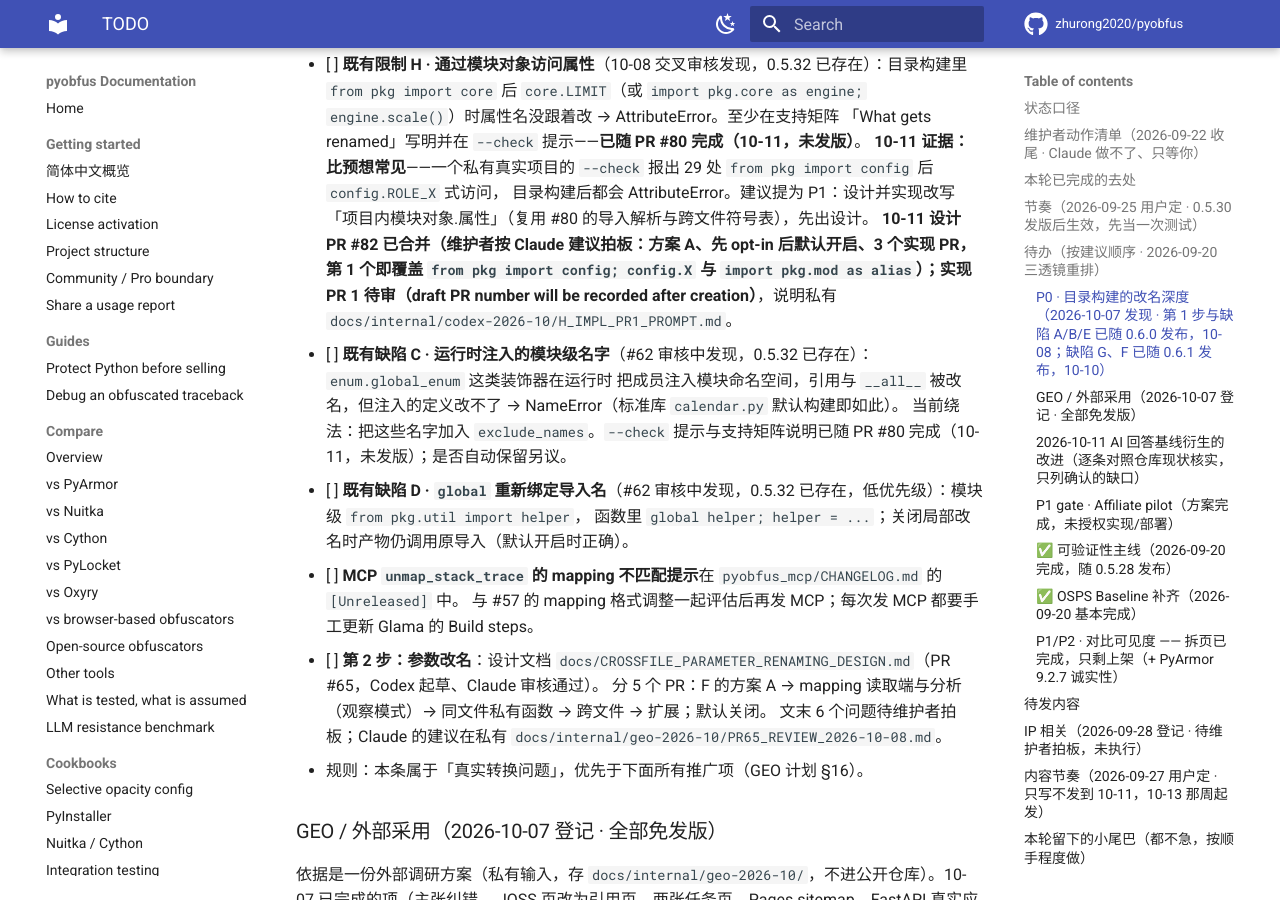
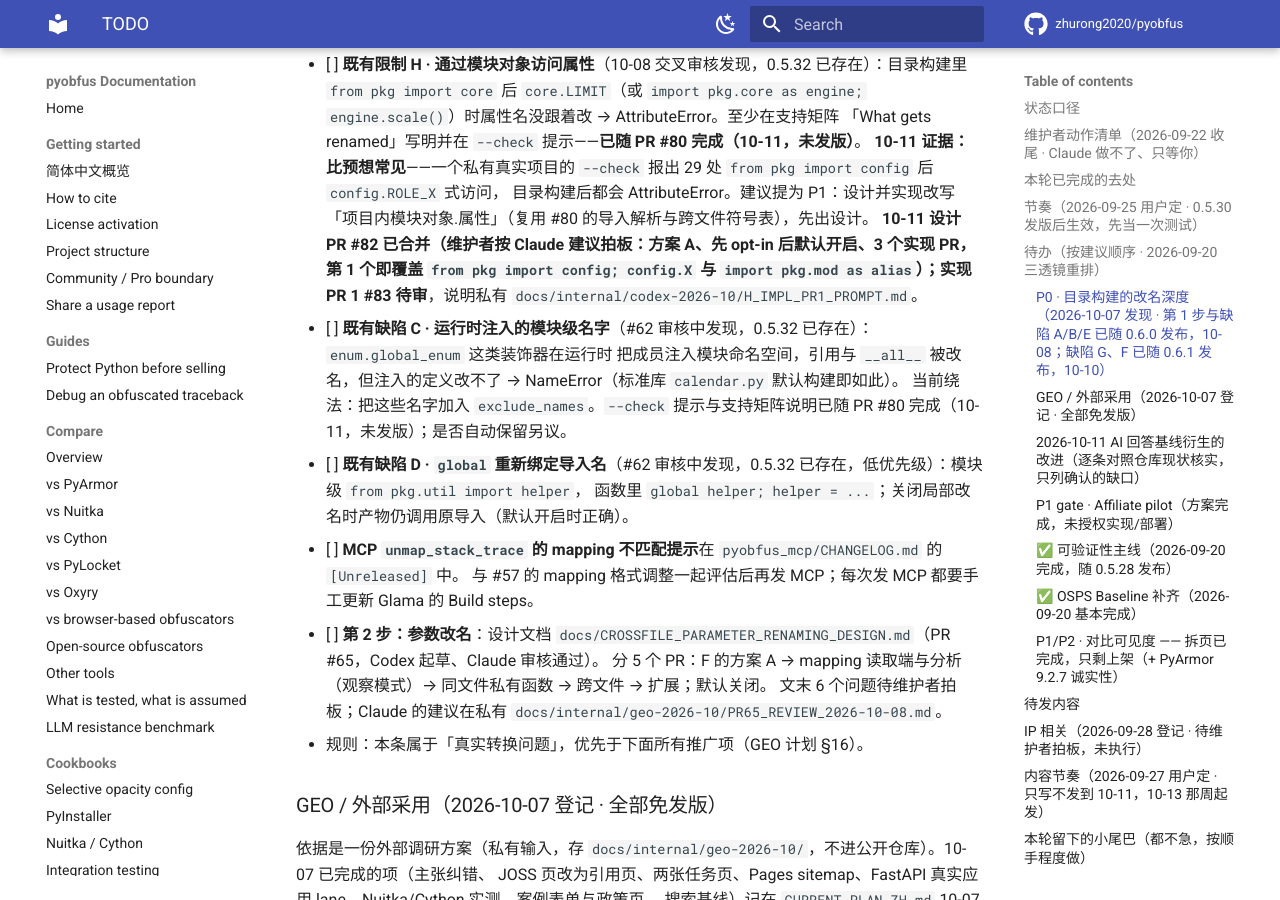
Before and after one commit to zhurong2020/pyobfus, an MkDocs documentation site: the page built from docs/TODO.md, in a window 1280 px wide and 900 px high, scrolled down 6745 px. Built offline with MkDocs 1.6.1 and Material for MkDocs 9.7.7, drawn with Linux system fonts in a browser that asks for light colours; comment, search, counter and statistics services are not loaded.

Commit message:
Record the draft H PR 1 review in TODO

```diff
--- a/docs/TODO.md
+++ b/docs/TODO.md
@@ -185,7 +185,7 @@ provenance 项收拢为**一条主线抬为 P0**；**明确不追** PyArmor 的
       **10-11 证据：比预想常见**——一个私有真实项目的 `--check` 报出 29 处 `from pkg import config` 后 `config.ROLE_X` 式访问，
       目录构建后都会 AttributeError。建议提为 P1：设计并实现改写「项目内模块对象.属性」（复用 #80 的导入解析与跨文件符号表），先出设计。
       **10-11 设计 PR #82 已合并（维护者按 Claude 建议拍板：方案 A、先 opt-in 后默认开启、3 个实现 PR，第 1 个即覆盖
-      `from pkg import config; config.X` 与 `import pkg.mod as alias`）；实现 PR 1 待审（draft PR number will be recorded after creation）**，说明私有 `docs/internal/codex-2026-10/H_IMPL_PR1_PROMPT.md`。
+      `from pkg import config; config.X` 与 `import pkg.mod as alias`）；实现 PR 1 #83 待审**，说明私有 `docs/internal/codex-2026-10/H_IMPL_PR1_PROMPT.md`。
 - [ ] **既有缺陷 C · 运行时注入的模块级名字**（#62 审核中发现，0.5.32 已存在）：`enum.global_enum` 这类装饰器在运行时
       把成员注入模块命名空间，引用与 `__all__` 被改名，但注入的定义改不了 → NameError（标准库 `calendar.py` 默认构建即如此）。
       当前绕法：把这些名字加入 `exclude_names`。`--check` 提示与支持矩阵说明已随 PR #80 完成（10-11，未发版）；是否自动保留另议。
```
